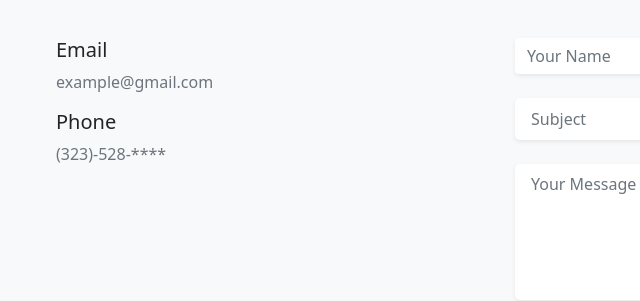
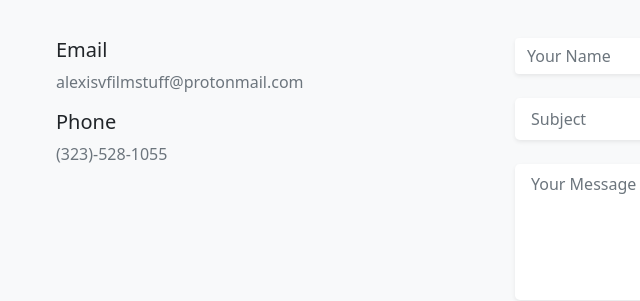
Before and after one commit to alexisvfilmstuff/my-portfolio, a plain HTML site: page index.html in a window 1280 px wide. Shown: the part 3187-3488 px from the top of the page, 42-682 px from the left. Drawn offline with nearby package versions, Linux system fonts and the light colour scheme.

Commit message:
fixed contact information

```diff
--- a/index.html
+++ b/index.html
@@ -241,7 +241,7 @@
           </div>
           <div class="text ms-3">
             <h3 class="fs-5">Email</h3>
-            <p class="text-muted m-0">example@gmail.com</p>
+            <p class="text-muted m-0">alexisvfilmstuff@protonmail.com</p>
           </div>
         </div>
         <div class="col-md-5-item d-flex mb-3">
@@ -250,7 +250,7 @@
           </div>
           <div class="text ms-3">
             <h3 class="fs-5">Phone</h3>
-            <p class="text-muted m-0">(323)-528-****</p>
+            <p class="text-muted m-0">(323)-528-1055</p>
           </div>
       </div>
     </div>
```
